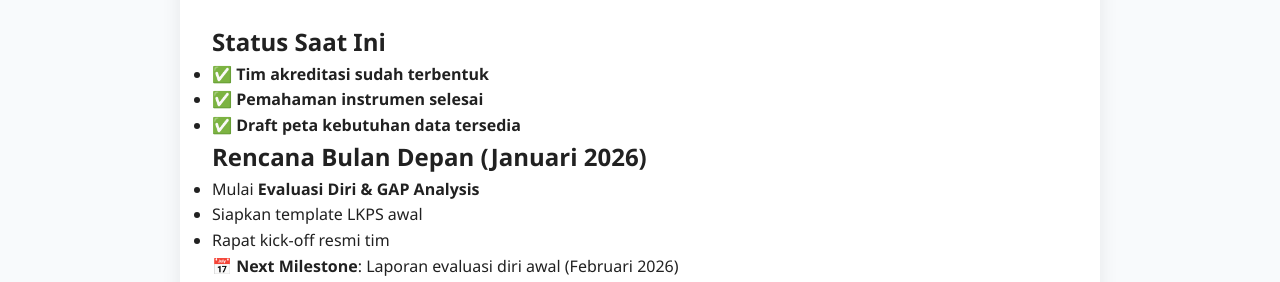
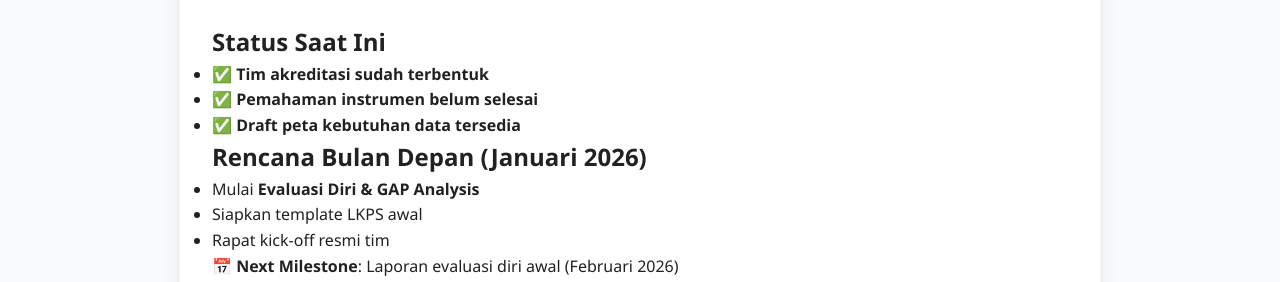
Before and after one commit to portal-psbm/aksibm-26, a Jekyll site: the page built from progress.md, in a window 1280 px wide. Shown: the part 174-456 px from the top of the page. Built offline with Jekyll 4.4.1, drawn with Linux system fonts in a browser that asks for light colours.

Commit message:
Update bukti.md v7

```diff
--- a/progress.md
+++ b/progress.md
@@ -8,7 +8,7 @@ permalink: /progress/
 
 ## Status Saat Ini
 - ✅ **Tim akreditasi sudah terbentuk**
-- ✅ **Pemahaman instrumen selesai**
+- ✅ **Pemahaman instrumen belum selesai**
 - ✅ **Draft peta kebutuhan data tersedia**
 
 ## Rencana Bulan Depan (Januari 2026)
```
